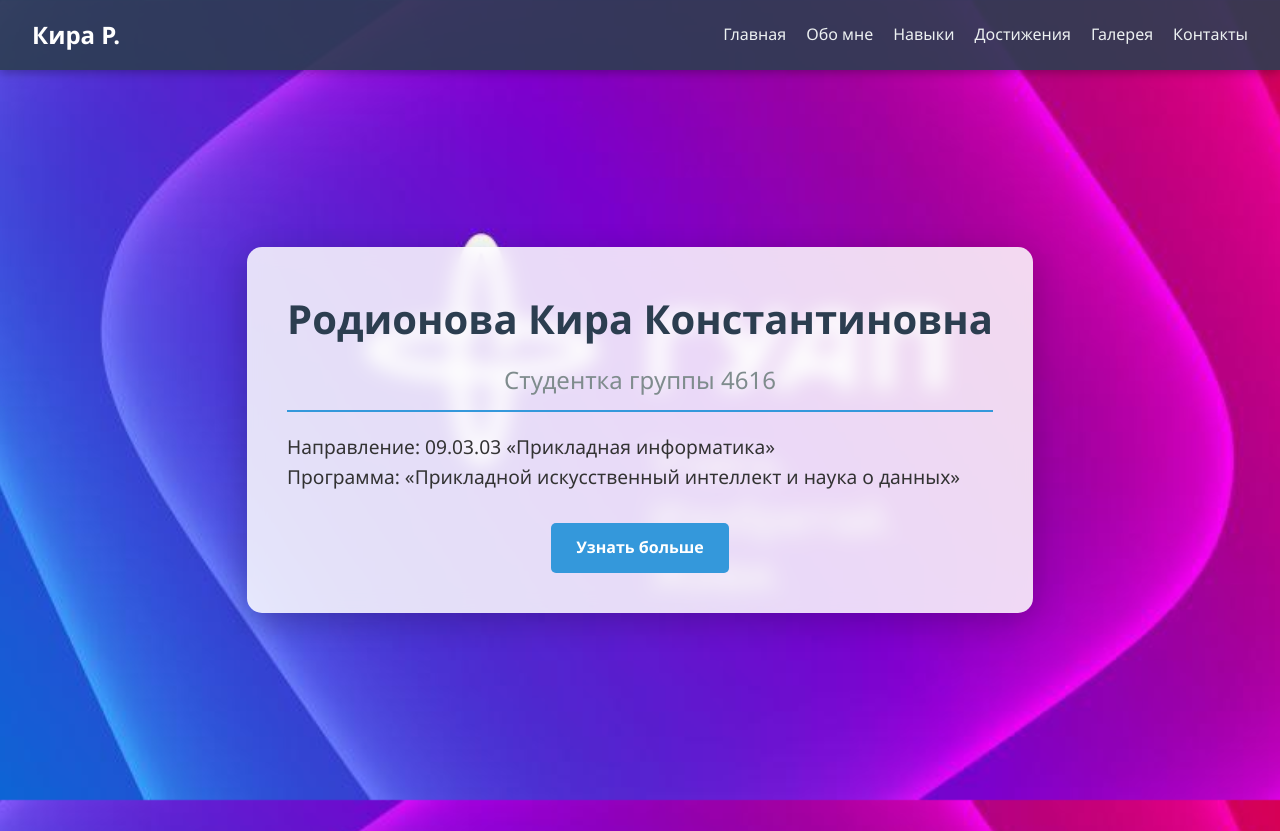
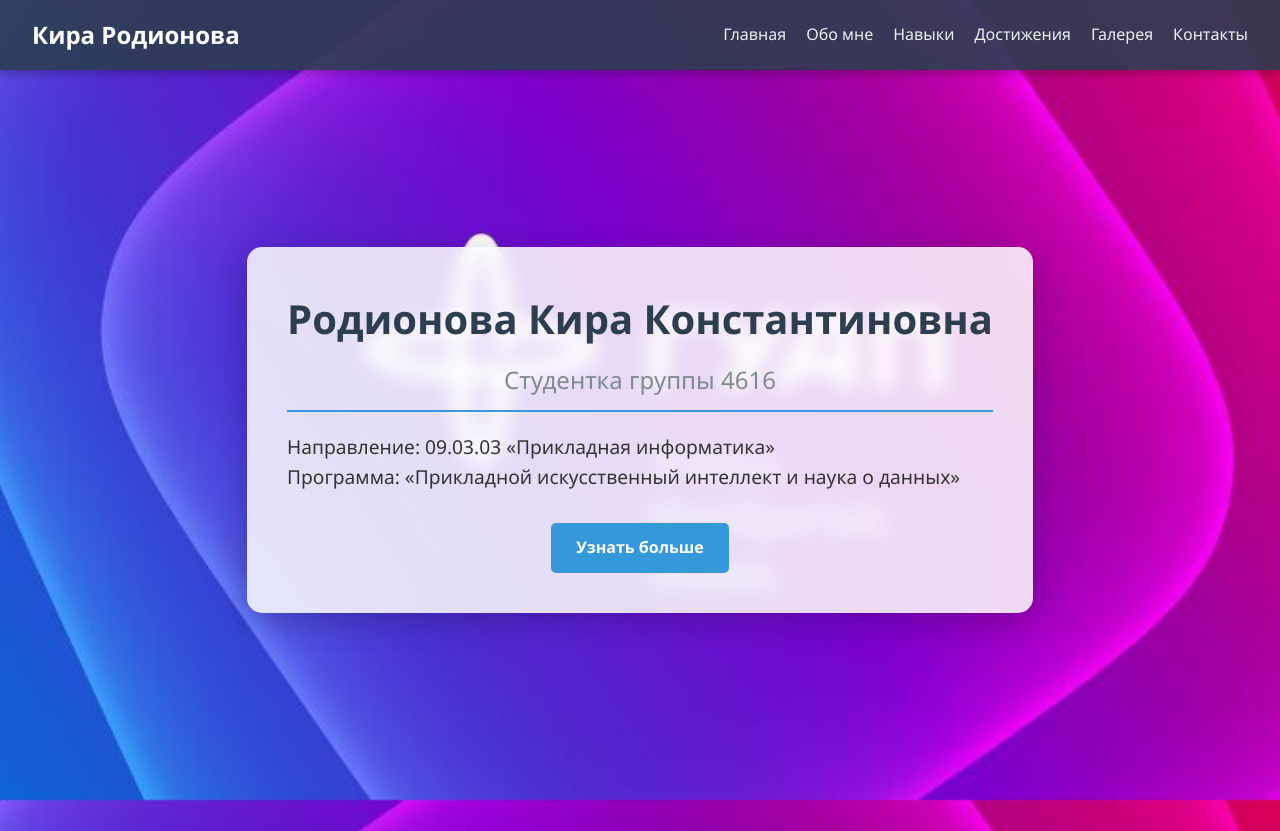
Before and after one commit to isaevakira08/interior-portfolio, a plain HTML site: page index.html in a window 1280 px wide. Shown: the top 831 px of the page. Drawn offline with Linux system fonts and the light colour scheme.

Commit message:
Update logo name in navigation menu

```diff
--- a/index.html
+++ b/index.html
@@ -10,7 +10,7 @@
 
     <!-- Навигационное меню -->
     <nav class="navbar">
-        <div class="logo">Кира Р.</div>
+        <div class="logo">Кира Родионова</div>
         <ul class="nav-links">
             <li><a href="#hero">Главная</a></li>
             <li><a href="#about">Обо мне</a></li>
```
